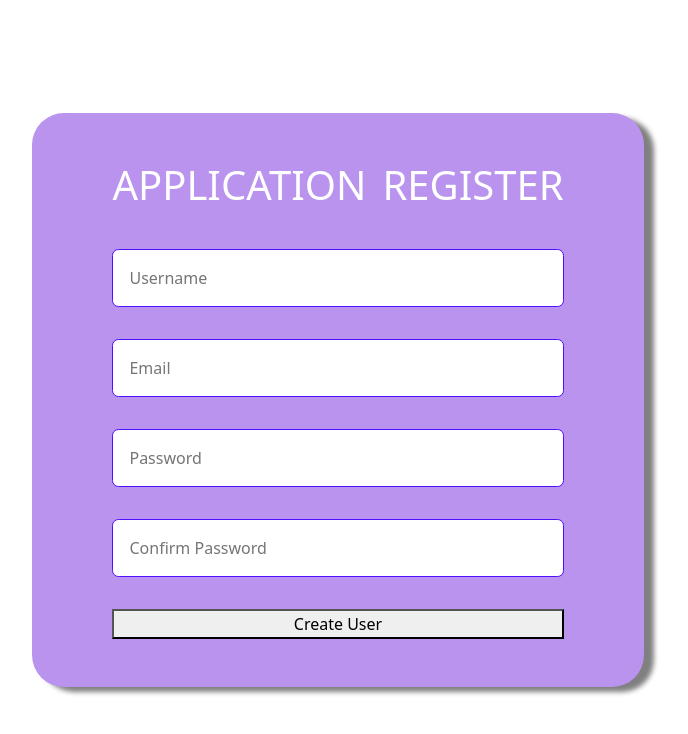
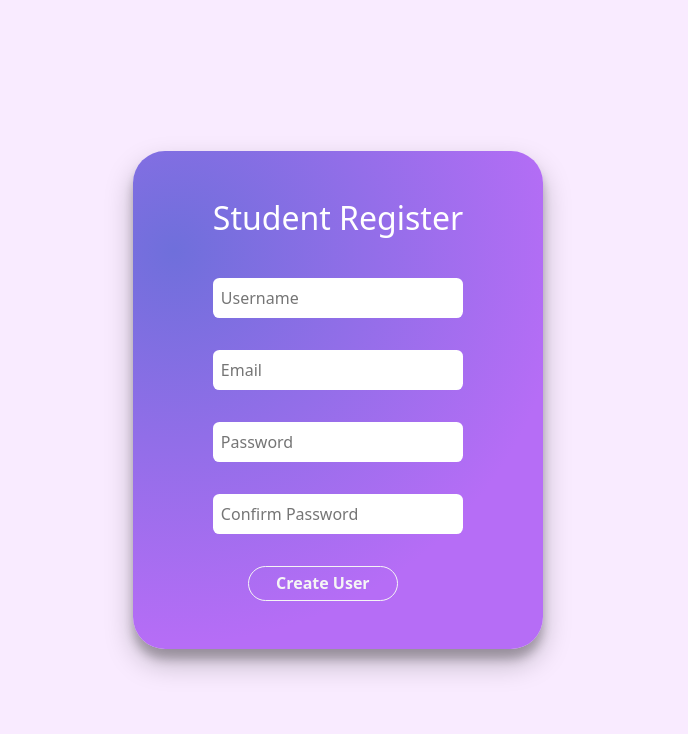
Before and after one commit to tashviks/SIH-Fend, a React (Create React App) app: page /register in a window 1280 px wide. Shown: the top 734 px of the page, without its empty margins (302-990 px from the left). Built offline with nearby package versions, Linux system fonts and the light colour scheme.

Commit message:
Added CSS in Register page

```diff
--- a/src/components/Register/Register.jsx
+++ b/src/components/Register/Register.jsx
@@ -113,8 +113,8 @@ export default function Register() {
           <AnimatedPage>
             <form action="" onSubmit={(event) => handleSubmit(event)}>
               <div className="brand">
-                <h1>APPLICATION</h1>
-                <h1>REGISTER</h1>
+                <h2>Student Register</h2>
+                {/* <h1>REGISTER</h1> */}
 
               </div>
               <input
@@ -142,7 +142,8 @@ export default function Register() {
                 onChange={(e) => handleChange(e)}
               />
 
-              <button type="submit">Create User</button>
+              <button type="submit" style={{background:'transparent',borderRadius:'25px',color: 'whitesmoke',border: '1px solid whitesmoke',
+            width: '150px',height:'35px',fontWeight: 'bold',right:'25px',marginLeft:'35px'}}>Create User</button>
             </form>
             </AnimatedPage>
           </FormContainer>
@@ -162,7 +163,7 @@ export default function Register() {
     justify-content: center;
     gap: 1rem;
     align-items: center;
-    background-color: #FFF;
+    background-color: #F9EBFF;
     .brand {
       display: flex;
       align-items: center;
@@ -171,9 +172,9 @@ export default function Register() {
       img {
         height: 5rem;
       }
-      h1 {
+      h2 {
         color: white;
-        text-transform: uppercase;
+        // text-transform: uppercase;
       }
     }
 
@@ -181,16 +182,16 @@ export default function Register() {
       display: flex;
       flex-direction: column;
       gap: 2rem;
-      background-color: #b993ed;
+      background: radial-gradient(circle at 10% 20%, rgb(111, 111, 219) 0%, rgb(182, 109, 246) 72.4%);
       border-radius: 2rem;
       padding: 3rem 5rem;
-      box-shadow : 10px 5px 5px grey;
+      box-shadow : 0 14px 28px rgba(0, 0, 0, 0.25), 0 10px 10px rgba(0, 0, 0, 0.22);;
 
     }
     input {
       background-color: transparent;
-      padding: 1rem;
-      border: 0.1rem solid #4e0eff;
+      padding: 0.5rem;
+      border: none;
       border-radius: 0.4rem;
       color: white;
       width: 100%;
@@ -207,67 +208,40 @@ export default function Register() {
         align-items: center;
         gap: 1rem;
         justify-content: center;
-      img {
-        height: 5rem;
-      }
+        // img {
+        //   height: 5rem;
+        // }
         h1 {
           text-transform: uppercase;
           color : #4e0eff
         }
     }
 
-    form {
-      display: flex;
-      justify-content : center;
-      align-items : center;
-      flex-direction: column;
-      background: linear-gradient(135deg, #71b7e6, #9b59b6);
-      gap: 2rem;
-      border-radius: 2rem;
-      padding: 3rem 5rem;
-      color : black;
-      border : 1px solid black;
-    }
-    input {
-      background-color: transparent;
-      padding: 1rem;
-      border: 0.1rem solid #4e0eff;
-      border-radius: 0.4rem;
-      color: white;
-      width: 100%;
-      font-size: 1rem;
-      &:focus {
-        border: 0.1rem solid #997af0;
-        outline: none;
-      }
-    }
-    button {
-      background-color: #4e0eff;
-      color: white;
-      padding: 1rem 2rem;
-      border: none;
+    .btnn {
+      border-radius: 25px;
+      background: transparent;
+      color: whitesmoke;
+      border: 1px solid whitesmoke;
+      width: 150px;
+      height: 35px;
       font-weight: bold;
-      cursor: pointer;
-      border-radius: 0.4rem;
-      font-size: 1rem;
-      text-transform: uppercase;
       &:hover {
         background-color: #4e0eff;
       }
     }
-    span {
+    // span {
 
-      color: white;
-      text-transform: uppercase;
-      a {
+    //   color: white;
+    //   text-transform: uppercase;
+    //   a {
 
-      text-transform: uppercase;
-      a{
-        color: #4e0eff;
-        text-decoration: none;
-        font-weight: bold;
-      }
-    }
+    //   text-transform: uppercase;
+    //   a{
+    //     color: #4e0eff;
+    //     text-decoration: none;
+    //     font-weight: bold;
+    //   }
+    // }
 
     ::placeholder{
       color:white;
--- a/src/css/addproject.css
+++ b/src/css/addproject.css
@@ -1,11 +1,12 @@
 .form-container {
-    border: 1px solid #ccc;
+    /* border: 1px solid #ccc;
     box-shadow: 0 2px 4px rgba(0, 0, 0, 0.1);
     padding: 20px;
     max-width: 600px;
     margin: 0 auto;
     background-color: #fff;
-    border-radius: 3%;
+    border-radius: 3%; */
+    /* display: flex; */
   }
 
 
```
Lines whose indentation alone changed are shown as unchanged.
